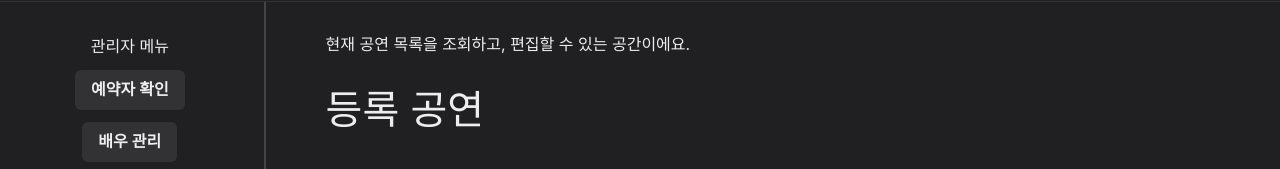
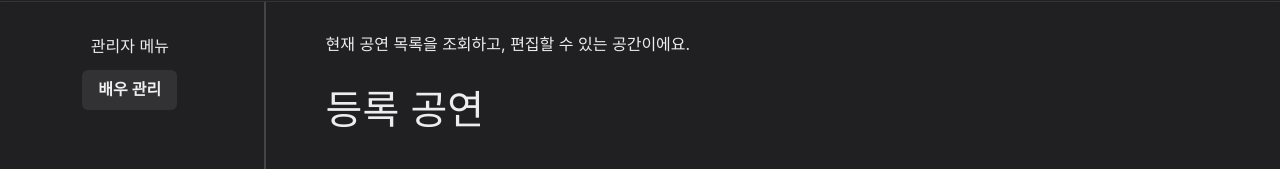
Before and after one commit to Haetae-Code/NextJS_Stage_Play, a Next.js app: page /admin in a window 1280 px wide. Shown: the part 164-333 px from the top of the page. Built offline with nearby package versions, Linux system fonts and the light colour scheme.

Commit message:
관리자 페이지 수정

```diff
--- a/pages/admin.js
+++ b/pages/admin.js
@@ -121,9 +121,7 @@ const admin = () => {
                         <Text mb={3} mt={8}>
                             관리자 메뉴
                         </Text>
-                        <Link color="inactiveColor" href="/reservation_check">
-                            <Button mb={3}>예약자 확인</Button>
-                        </Link>
+
 
                         <Link color="inactiveColor" href="/actor">
                             <Button mb={3}>배우 관리</Button>
@@ -224,12 +222,15 @@ const admin = () => {
                                                         whiteSpace: "normal",
                                                     }}
                                                 >
+                                                    <Link href="./reservationdetail">
                                                     <Button
                                                         size="sm"
                                                         colorScheme="blue"
                                                     >
                                                         조회
                                                     </Button>
+                                                    </Link>
+
                                                     <Button
                                                         size="sm"
                                                         colorScheme="blue"
```
